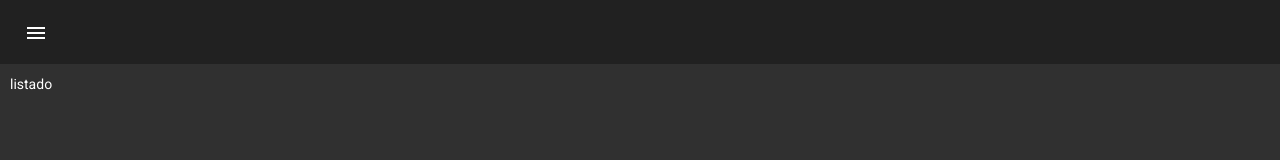
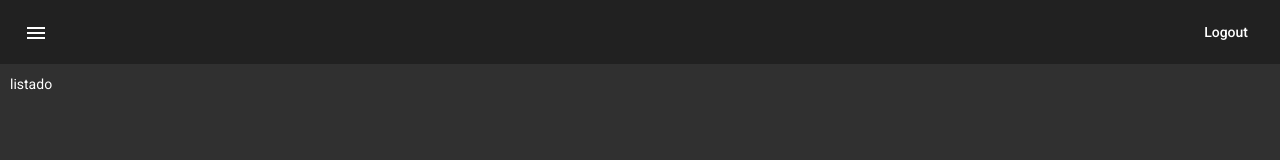
Before and after one commit to jodu07/HerosApp, an Angular app: page /heroes/listado in a window 1280 px wide. Shown: the top 160 px of the page. Built offline with nearby package versions, Linux system fonts and the light colour scheme.

Commit message:
class flex spacer

```diff
--- a/src/app/heroes/pages/home/home.component.html
+++ b/src/app/heroes/pages/home/home.component.html
@@ -4,6 +4,7 @@
     <mat-sidenav #sidenav mode="push">
         <mat-toolbar color="primary">
             <span>Menú</span>
+            <span class="spacer"></span>
 
             <button mat-icon-button
                     (click)="sidenav.toggle()">
@@ -45,6 +46,12 @@
                 (click)="sidenav.toggle()">
             <mat-icon>menu</mat-icon>
         </button>
+
+        <span class="spacer"></span>
+
+        <button mat-button>
+            Logout
+        </button>
     </mat-toolbar>
 
     <div class="container">
--- a/src/styles.css
+++ b/src/styles.css
@@ -2,3 +2,8 @@
 
 html, body { height: 100%; }
 body { margin: 0; font-family: Roboto, "Helvetica Neue", sans-serif; }
+
+/* clase para empujar todo a los bordes*/
+.spacer {
+    flex: 1 1 auto;
+}
```
